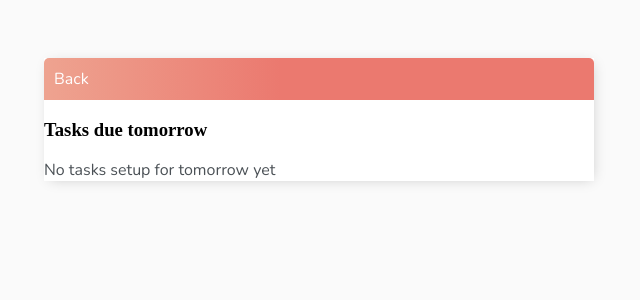
After one commit to shahzadqadir/todolist-with-django, a Django app: page /tasks-due-tomorrow/ in a window 1280 px wide. The commit adds this page. Shown: the top 300 px of the page, without its empty margins (321-961 px from the left). Run offline with Django 3.2, Linux system fonts and the light colour scheme; data comes from the database, SQL or seed files in the repository; both versions use the stored data as it was after the commit.

Commit message:
added what's due tomorrow button

```diff
--- a/base/templates/base/main.html
+++ b/base/templates/base/main.html
@@ -201,6 +201,13 @@
 		.main-bar-table a:hover {
 			color: brown;
 		}
+
+		.tasks-due-tomorrow a {
+			color: blueviolet;
+		}
+		.tasks-due-tomorrow a:hover {
+			color: brown;
+		}
 	</style>
 </head>
 
--- a/base/templates/base/task.html
+++ b/base/templates/base/task.html
@@ -1,3 +1,5 @@
+<a href="{% url 'tasks' %}">Home</a><br><br>
+
 <h1>{{task}}</h1>
 
 Description: {{task.task}}<br><br>
--- /dev/null
+++ b/base/templates/base/tasks-due-tomorrow.html
@@ -0,0 +1,22 @@
+{% extends 'base/main.html' %}
+
+{% block title %}todolist - Tasks Due Tomorrow {% endblock %}
+
+{% block content %}
+
+<a class="header-bar" href="{% url 'tasks' %}">Back</a>
+<h3> Tasks due tomorrow</h3>
+
+<div class="tasks-due-tomorrow">
+{% if tasks_due %}
+    <ul>
+    {% for task in tasks_due %}
+        <li><a href="{% url 'task' task.id %}">{{task}}</a></li>
+    {% endfor %}
+    </ul>
+{% else %}
+    <p>No tasks setup for tomorrow yet</p>
+{% endif %}
+</div>
+
+{% endblock %}
--- a/base/urls.py
+++ b/base/urls.py
@@ -11,6 +11,8 @@ urlpatterns = [
     path('reports/', views.view_reports, name='reports'),
     path('search-dates/', views.SearchClosedTasks, name='search-dates'),
     path('tasks-completed/', views.tasks_completed, name='tasks-completed'),
+    path('tasks-due-tomorrow/', views.tasks_due_tomorrow,
+         name='tasks-due-tomorrow'),
     path('logout/', LogoutView.as_view(next_page='login'), name='logout'),
     path('task/<int:pk>/', views.TaskDetail.as_view(), name='task'),
     path('task-create/', views.TaskCreate.as_view(), name='task-create'),
--- a/base/views.py
+++ b/base/views.py
@@ -134,3 +134,13 @@ def SearchClosedTasks(request):
         'form': form
     }
     return render(request, 'base/closed_within_dates.html', context)
+
+
+def tasks_due_tomorrow(request):
+    tasks = Task.objects.all()
+    tomorrow = datetime.datetime.today().date() + datetime.timedelta(days=1)
+    tasks_due = [task for task in tasks if task.due_date == tomorrow]
+    context = {
+        'tasks_due': tasks_due
+    }
+    return render(request, 'base/tasks-due-tomorrow.html', context)
```
Also changed, not shown: base/templates/base/reports.html (+6 -3 lines), base/templates/base/task_list.html (+1 -10 lines), db.sqlite3.
